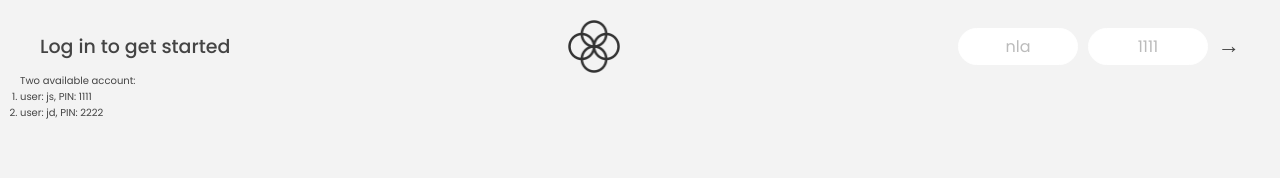
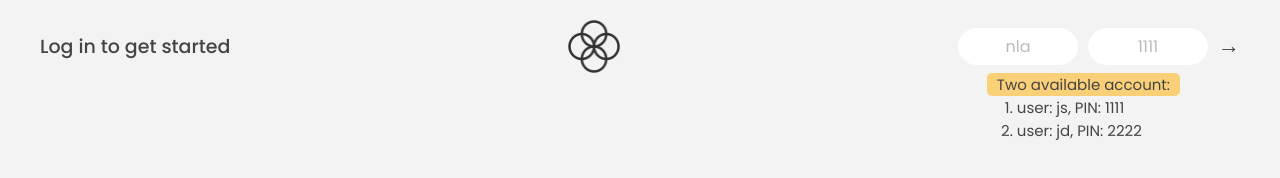
Before and after one commit to ngocla99/Bankist-App, a plain HTML site: page index.html in a window 1280 px wide. Drawn offline with Linux system fonts and the light colour scheme.

Commit message:
Update style.css

```diff
--- a/style.css
+++ b/style.css
@@ -295,3 +295,21 @@ h2 {
 .timer {
   font-weight: 600;
 }
+
+.pin-account {
+  display: float;
+  float: right;
+  font-size: 15px;
+  padding-left: 20px;
+  margin-right: 80px;
+}
+
+.pin-account p {
+  background-color: #ffaf0383;
+  border-radius: 5px;
+  padding: 0 10px;
+}
+
+.pin-account ol {
+  padding-left: 30px;
+}
```
